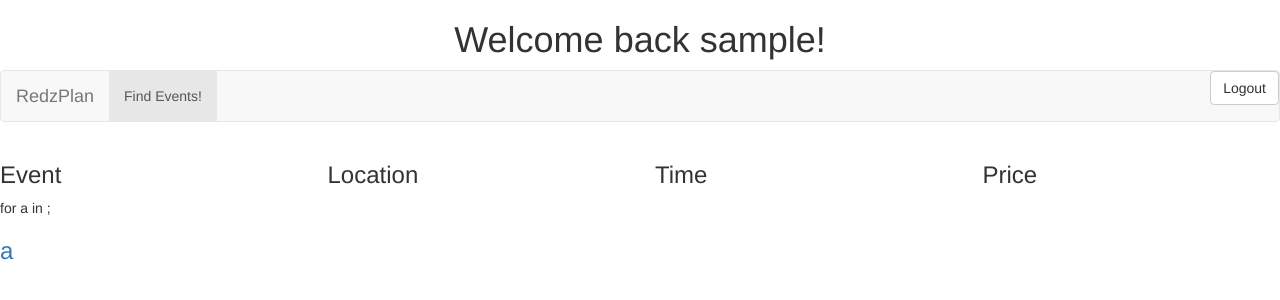
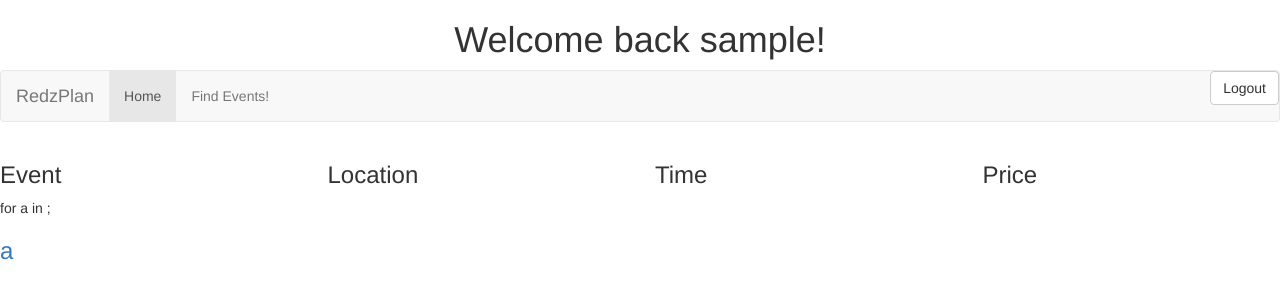
Before and after one commit to dhiraj-patel/redz, a Flask app: page /home in a window 1280 px wide. Shown: the top 300 px of the page. Run offline with Flask 2, Linux system fonts and the light colour scheme; a user stored in the database is signed in; some libraries are stand-ins or nearby versions.

Commit message:
fixed something

```diff
--- a/templates/home.html
+++ b/templates/home.html
@@ -12,8 +12,8 @@
         <div class="container-fluid">
                 <a class="navbar-brand" href="#">RedzPlan </a>
 	  <ul class="nav navbar-nav">
-	      <li class="active"><a href="home.html>Home</a></li>
-              <li><a href="/findEvent">Find Events!</a></li>
+	      <li class="active"><a href="/home">Home</a></li>
+              <li><a href="/findEvents">Find Events!</a></li>
           </ul>
           <form class="form-inline float-xs-right" action = "/logout" method = "POST">
 		 <button class="btn btn-default navbar-right" input type = "submit" name = "action">Logout</button>
```
Also changed, not shown: 4 other files.
